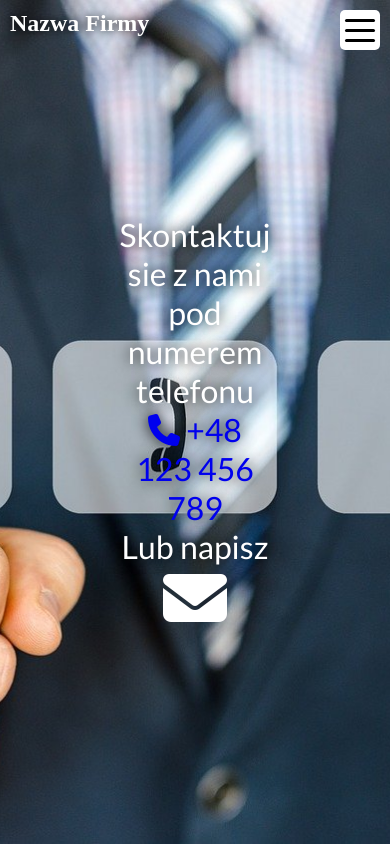
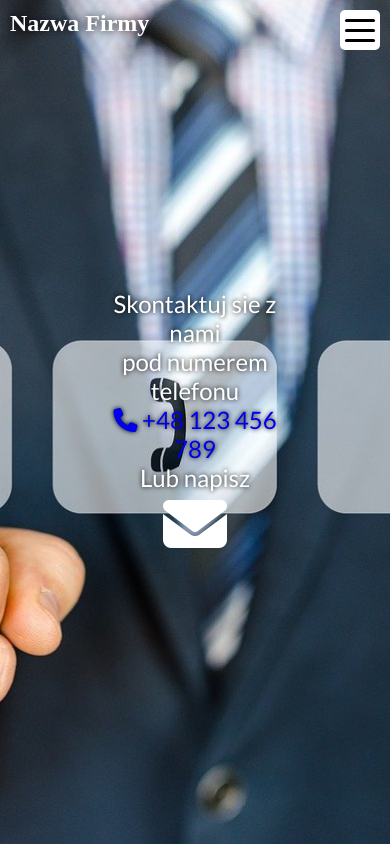
Before and after one commit to danielkuzminski/company_landing, a React (Create React App) app: page /contact in a window 390 px wide. Built offline with nearby package versions, Linux system fonts and the light colour scheme; a web font is replaced by a local one.

Commit message:
git changed overlay

```diff
--- a/src/pages/About.css
+++ b/src/pages/About.css
@@ -20,3 +20,9 @@
   text-align: justify;
   margin-bottom: 10px;
 }
+
+@media(max-width: 480px){
+  .about-wrapper {
+    padding: 60px 20px;
+  }
+}
--- a/src/pages/About.jsx
+++ b/src/pages/About.jsx
@@ -8,6 +8,9 @@ export default function About() {
         <h1>Kim jesteśmy?</h1>
         <p>Lorem ipsum dolor sit amet consectetur adipisicing elit. Deleniti enim qui fugiat perferendis commodi quaerat placeat minus possimus beatae veniam. Voluptas repellendus illum excepturi quod maxime repudiandae temporibus, doloremque ipsa.</p>
         <p>Lorem ipsum dolor sit amet consectetur adipisicing elit. Non corrupti officia harum sit, corporis possimus impedit reiciendis doloribus.</p>
+      </section>
+      <section>
+        <img src="" alt="" />
       </section>
       <section className='section-about'>
         <h1>Nasza historia</h1>
--- a/src/pages/Contact.css
+++ b/src/pages/Contact.css
@@ -35,3 +35,13 @@
 .envelope:hover {
   transform: scale(.95);
 }
+
+@media(max-width: 480px){
+  .contact-data {
+    padding: 50px 10px;
+    color: #fff;
+    font-size: 1.5rem;
+    text-align: center;
+    text-shadow: 0 0 5px #000;
+  }
+}
```
